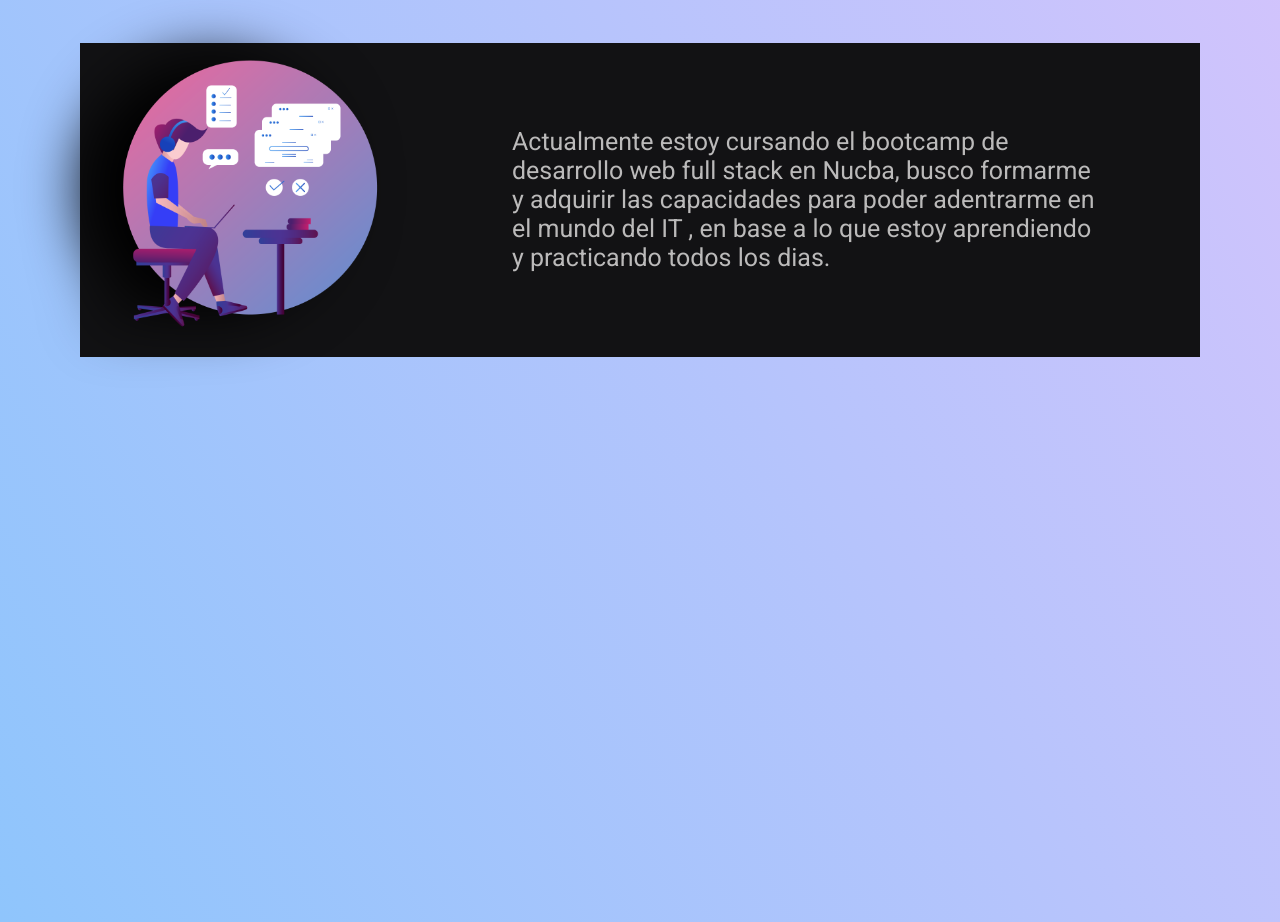
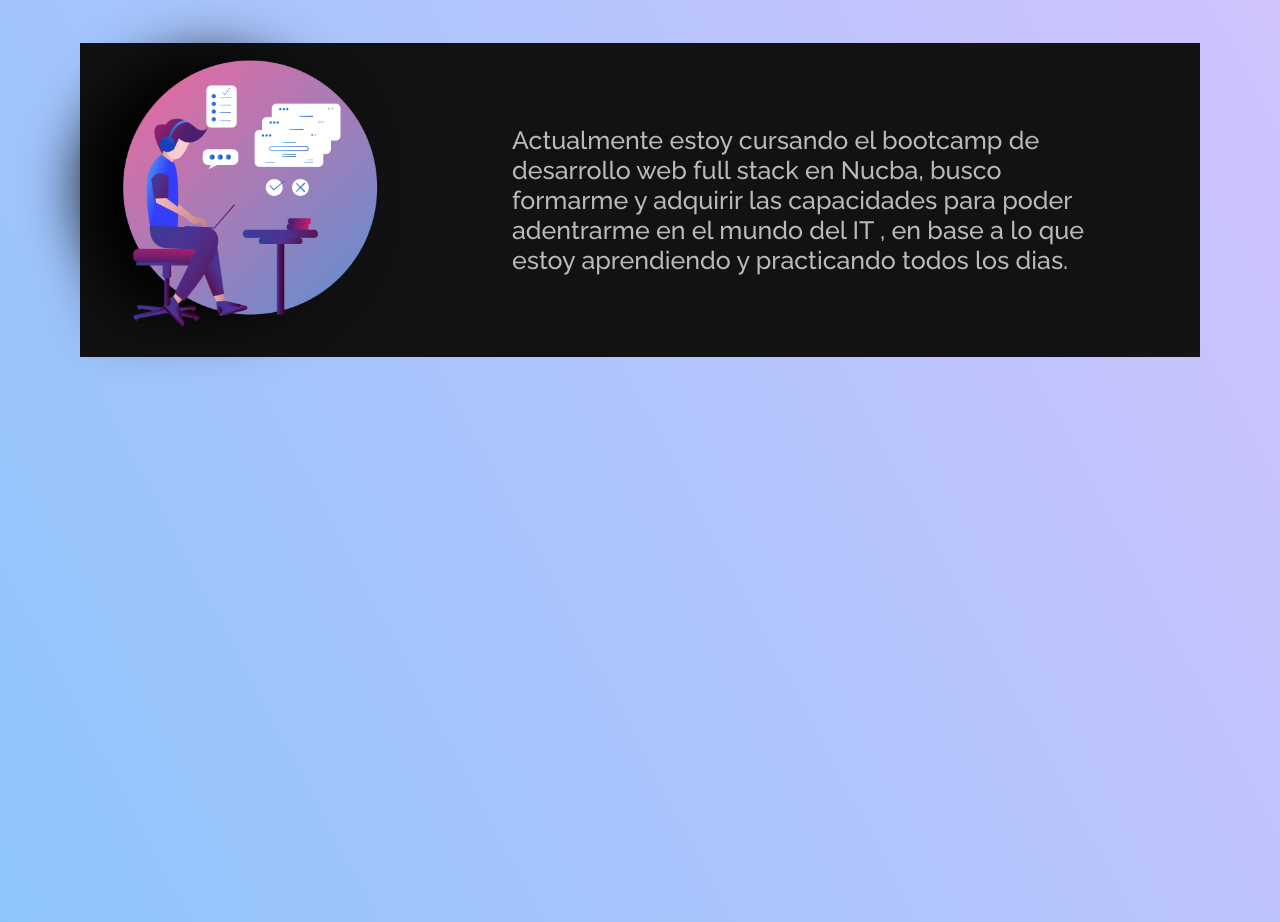
Before and after one commit to facuknispel12/landingpage-actualizada, a plain HTML site: page index.html in a window 1280 px wide. Shown: the part 780-1702 px from the top of the page. Drawn offline with Linux system fonts and the light colour scheme.

Commit message:
cambios de fuentes

```diff
--- a/styles.css
+++ b/styles.css
@@ -1,5 +1,5 @@
 @import url('https://fonts.googleapis.com/css2?family=Roboto:ital,wght@0,100;0,300;0,400;0,500;0,700;0,900;1,100;1,300;1,400;1,500;1,700;1,900&display=swap');
-
+@import url('https://fonts.googleapis.com/css2?family=Raleway:wght@500&display=swap');
 
 
 *{
@@ -193,6 +193,7 @@ background: #ffffff;
 }
 .banner-text h2{
     color:rgb(187, 186, 186);
+    font-family: 'Raleway', sans-serif;
+    font-weight: 500;
     font-size: 25px;
-    font-weight: 400;
 }
```
